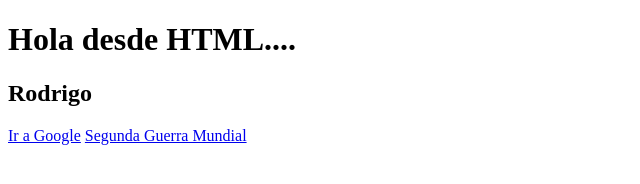
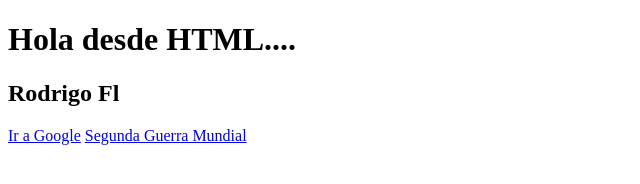
Before and after one commit to Rodo07/gitTest, a plain HTML site: page index.html in a window 1280 px wide. Shown: the full height of the page, 0-640 px from the left. Drawn offline with Linux system fonts and the light colour scheme.

Commit message:
Agregue mi apellido

```diff
--- a/index.html
+++ b/index.html
@@ -7,7 +7,7 @@
 </head>
 <body>
     <h1>Hola desde HTML....</h1>
-    <h2>Rodrigo</h2>
+    <h2>Rodrigo Fl</h2>
     <a href="http://www.google.com">Ir a Google</a>
     <a href="https://es.wikipedia.org/wiki/Segunda_Guerra_Mundial">Segunda Guerra Mundial</a>
 </body>
```
